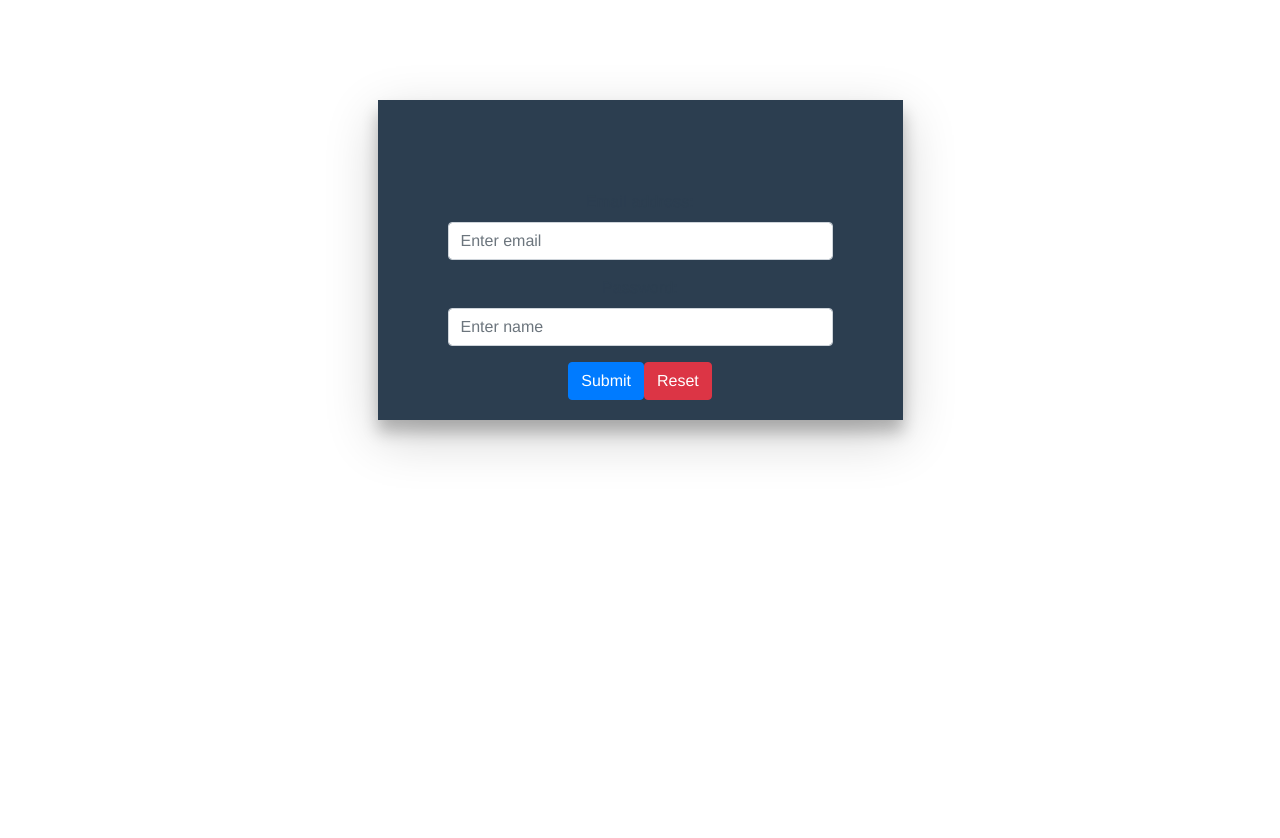
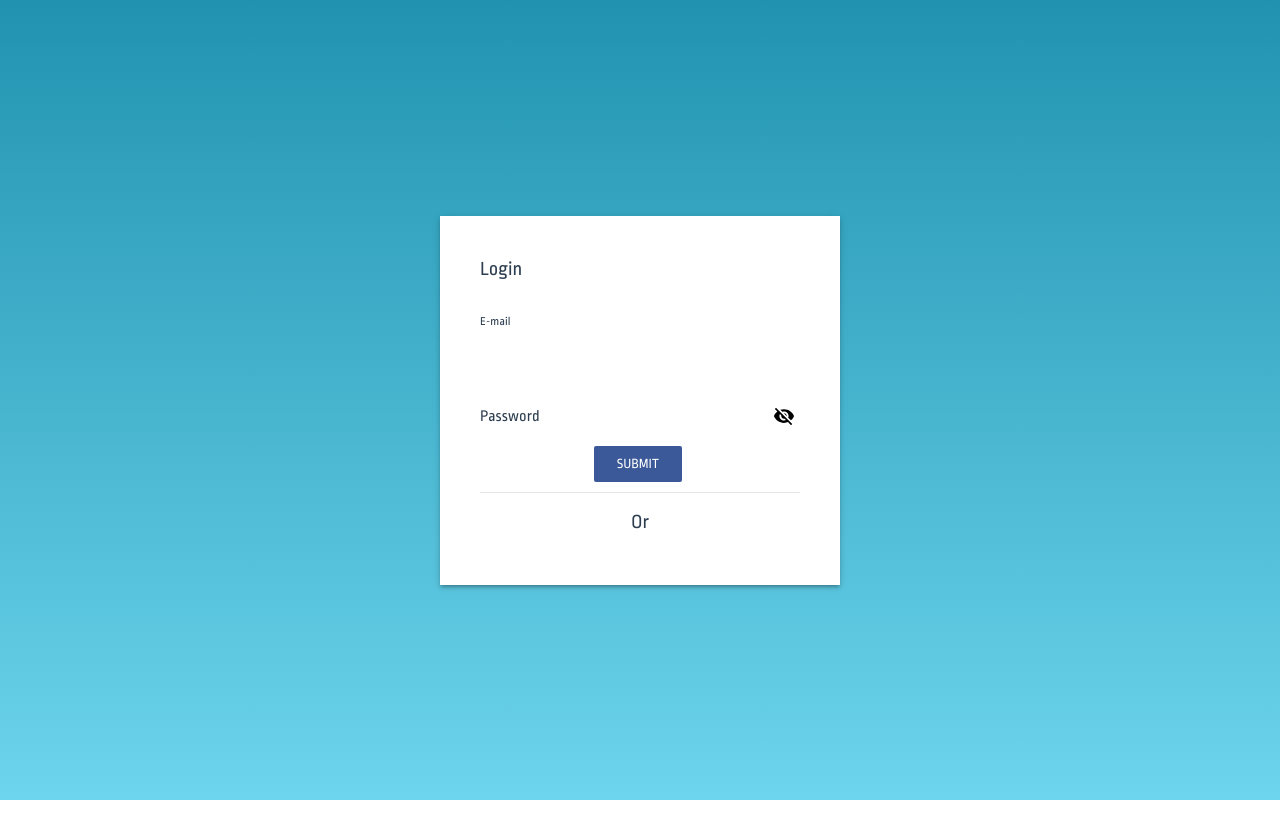
Before and after one commit to akashkaushik33/mcq-quiz, a Vue app: page / in a window 1280 px wide. Shown: the top 838 px of the page. After the commit the page ends 800 px from the top, so only its background shows below. Built offline with nearby package versions, Linux system fonts and the light colour scheme.

Commit message:
facebook login added

```diff
--- a/src/components/login_new.vue
+++ b/src/components/login_new.vue
@@ -1,32 +1,27 @@
 <template>
-  <div class="login-wrap">
-    <div class="login-html">
-      <b-form @submit="onSubmit" @reset="onReset">
-        <b-form-group id="InputGroup1"
-                      label="Email address:"
-                      label-for="Input1">
-          <b-form-input id="Input1"
-                        type="email"
-                        v-model="form.email"
-                        required
-                        placeholder="Enter email">
-          </b-form-input>
-        </b-form-group>
-        <b-form-group id="InputGroup2"
-                      label="Password:"
-                      label-for="Input2">
-          <b-form-input id="Input2"
-                        type="password"
-                        v-model="form.password"
-                        required
-                        placeholder="Enter name">
-          </b-form-input>
-        </b-form-group>
-        <b-button type="submit" variant="primary">Submit</b-button>
-        <b-button type="reset" variant="danger">Reset</b-button>
-      </b-form>
-    </div>
+  <div class="centered-container">
+    <md-content class="md-elevation-3">
+      <div class="title">
+        <div class="md-title">Login</div>
+      </div>
+      <div class="form">
+        <md-field>
+          <label>E-mail</label>
+          <md-input v-model="form.email" autofocus></md-input>
+        </md-field>
+
+        <md-field md-has-password>
+          <label>Password</label>
+          <md-input v-model="form.password" type="password"></md-input>
+        </md-field>
+        <md-button type="submit" class="md-primary submit">Submit</md-button>
+      </div>
+        <div class="md-title"><hr/>Or</div>
+        <div class="fb-login-button" onlogin="checkLoginState()" data-max-rows="1" data-size="large" data-button-type="continue_with" data-show-faces="false" data-auto-logout-link="false" data-use-continue-as="false"></div>
+
+    </md-content>
   </div>
+
 </template>
 <script>
 export default {
@@ -41,7 +36,7 @@ export default {
   methods: {
     onSubmit (evt) {
       evt.preventDefault();
-      alert(JSON.stringify(this.form));
+      sessionStorage.setItem('login','connected')
     },
     onReset (evt) {
       evt.preventDefault();
@@ -51,41 +46,58 @@ export default {
       /* Trick to reset/clear native browser form validation state */
       // this.show = false;
       // this.$nextTick(() => { this.show = true });
-    }
+    },
+  },
+  created(){
   }
 }
 </script>
-<style>
-.col-form-label{
-  float:left;
-  color:white
-}
-body{
-	margin:0;
-	color:#6a6f8c;
-	background:#c8c8c8;
-	font:600 16px/18px 'Open Sans',sans-serif;
-}
-*,:after,:before{box-sizing:border-box}
-.clearfix:after,.clearfix:before{content:'';display:table}
-.clearfix:after{clear:both;display:block}
-a{color:inherit;text-decoration:none}
-
-.login-wrap{
-	width:100%;
-	margin:auto;
-	max-width:525px;
-  min-height:320px;
-  margin-top:100px;
-	position:relative;
-	background: no-repeat center;
-	box-shadow:0 12px 15px 0 rgba(0,0,0,.24),0 17px 50px 0 rgba(0,0,0,.19);
-}
-.login-html{
-	width:100%;
-	height:100%;
-	position:absolute;
-	padding:90px 70px 50px 70px;
-	background:#2c3e50;
+<style lang="scss">
+@import url('https://fonts.googleapis.com/css?family=Ropa+Sans');
+.centered-container {
+  display: flex;
+  align-items: center;
+  justify-content: center;
+  position: relative;
+  height: 100vh;
+  font-family: 'Ropa Sans', sans-serif;
+  // background-color: currentColor;
+  background: linear-gradient(#2193b0, #6dd5ed );
+  .title {
+    text-align: left;
+    margin-bottom: 30px;
+    img {
+      margin-bottom: 16px;
+      max-width: 80px;
+    }
+  }
+  .actions {
+    .md-button {
+      margin: 0;
+    }
+  }
+  .form {
+    margin-bottom: 60px;
+  }
+  .md-content {
+    z-index: 1;
+    padding: 40px;
+    width: 100%;
+    max-width: 400px;
+    position: relative;
+  }
+  .fb-login-button{
+    margin-top:10px;
+  }
+  .submit{
+    float: left;
+    margin-top: -10px;
+    margin-left: 114px;
+    background-color: #3B5998;
+    color: white;
+  }
+  .md-elevation-3{
+    background-color: white;
+  }
 }
 </style>
```
